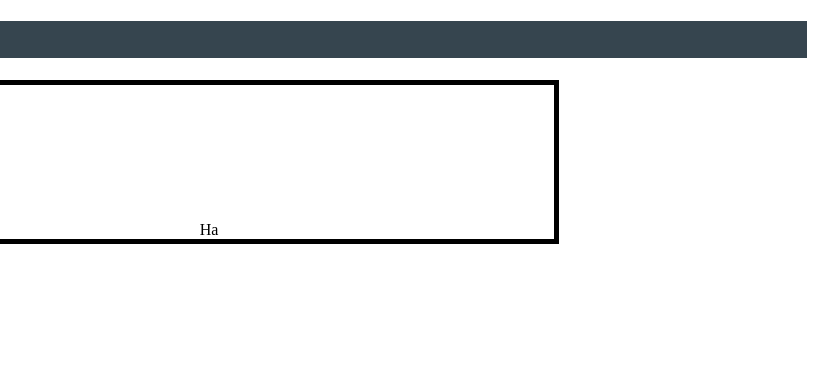
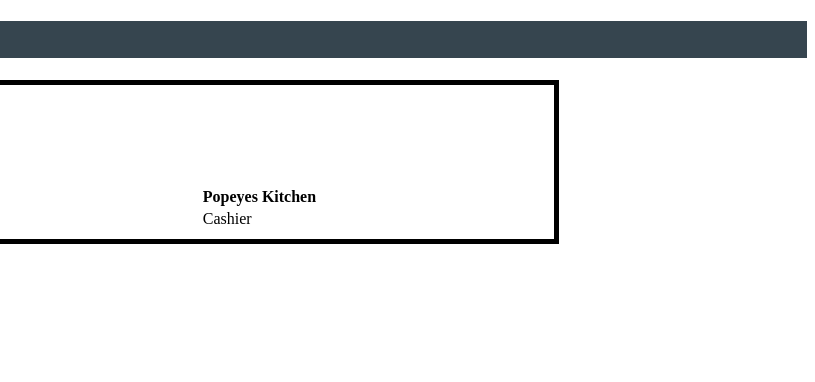
Before and after one commit to kangharo96/INST377, a plain HTML site: page index.html in a window 1280 px wide. Shown: the full height of the page, 465-1280 px from the left. Drawn offline with Linux system fonts and the light colour scheme.

Commit message:
A1 Q1-5 and Q2-5 start

```diff
--- a/index.html
+++ b/index.html
@@ -14,7 +14,25 @@
 <!-- Q1-2 -->
 <div id="q2">
 	<div id="q4"><img src="https://g77v3827gg2notadhhw9pew7-wpengine.netdna-ssl.com/wp-content/uploads/2017/08/dog-2074370_1920-e1503963825139.jpg"></div>
-	<div id="q5">Ha</div>
+	<div id="q5">
+		<table>
+			<tr>
+				<th>Popeyes Kitchen</th>
+				<th></th>
+				<th></th>
+			</tr>
+			<tr>
+				<td>Cashier</td>
+				<td></td>
+				<td></td>
+			</tr>
+			<tr>
+				<td></td>
+				<td></td>
+				<td></td>
+			</tr>
+		</table>
+	</div>
 </div>
 <!-- HTML Exercise 12
 Had to pay homage to Red vs Blue by Rooster Teeth -->
--- a/styles.css
+++ b/styles.css
@@ -44,7 +44,6 @@
 /*Q2-4*/
 #q4 img {
 	width: 50%;
-	/**/
 }
 /*Q2-5*/
 #q5 {
```
